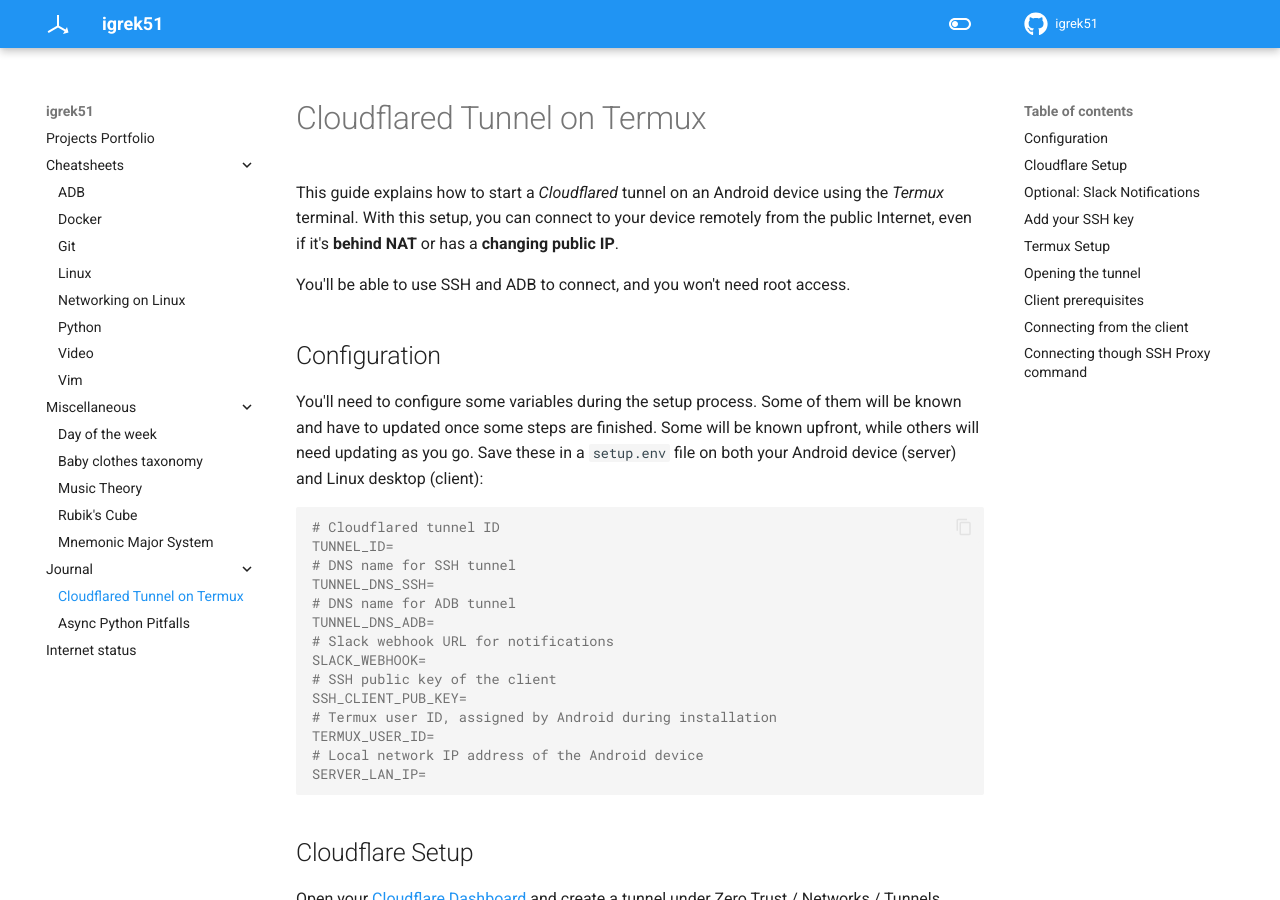
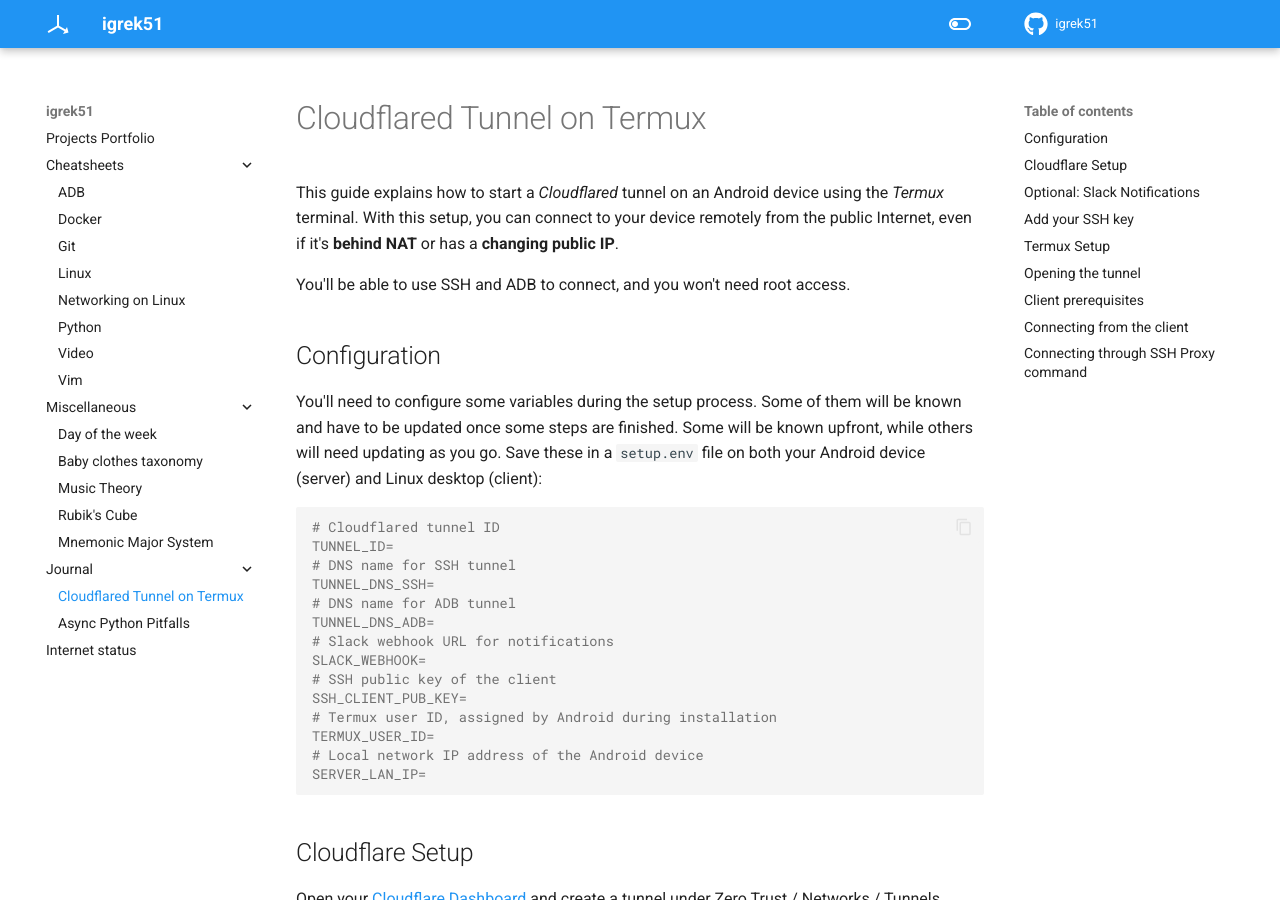
Before and after one commit to igrek51/igrek51.github.io, an MkDocs documentation site: the page built from docs/journal/termux-tunnel.md, in a window 1280 px wide and 900 px high. Built offline with MkDocs 1.6.1 and Material for MkDocs 9.7.7, drawn with Linux system fonts in a browser that asks for light colours; some of the changed text lies outside the part shown.

Commit message:
Fix typos

````diff
--- a/docs/journal/termux-tunnel.md
+++ b/docs/journal/termux-tunnel.md
@@ -7,7 +7,7 @@
 
 ## Configuration
 You'll need to configure some variables during the setup process.
-Some of them will be known and have to updated once some steps are finished.
+Some of them will be known and have to be updated once some steps are finished.
 Some will be known upfront, while others will need updating as you go.
 Save these in a `setup.env` file on both your Android device (server) and Linux desktop (client):
 ```sh
@@ -297,7 +297,7 @@
 scrcpy -s localhost:5556
 ```
 
-## Connecting though SSH Proxy command
+## Connecting through SSH Proxy command
 Add this to your `.ssh/config` (evaluate :
 ```sh
 . ./setup.env
````
Also changed, not shown: docs/cheatsheet/adb.md (+1 -1 lines), docs/cheatsheet/git.md (+1 -1 lines), docs/journal/async-python.md (+1 -1 lines).
